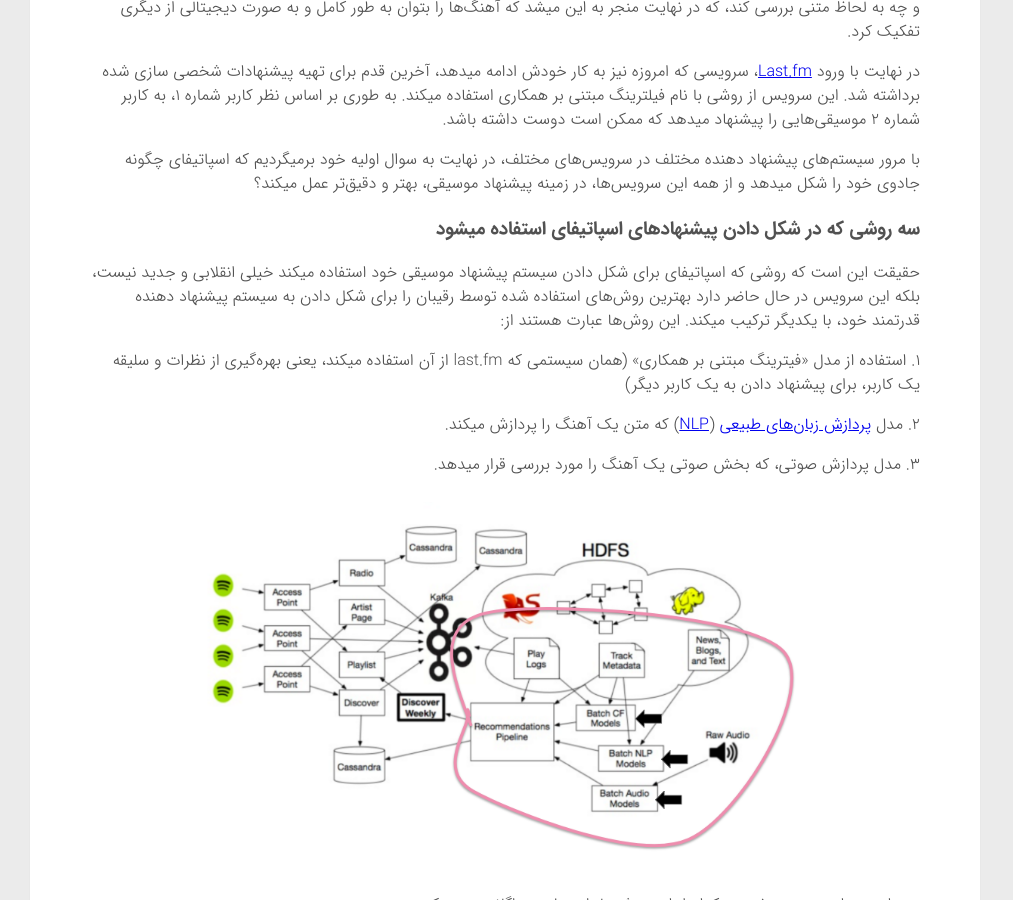
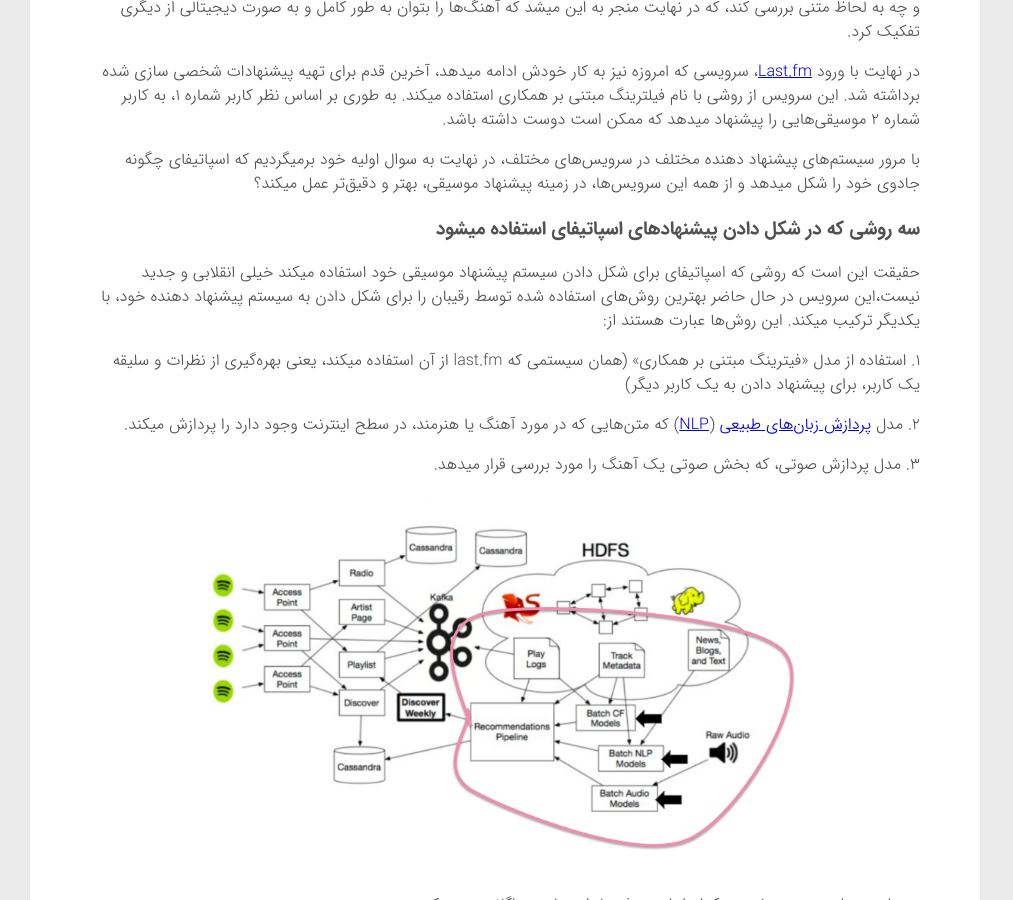
Before and after one commit to shkhaksar/fa, a Jekyll site: the page built from _posts/2018-08-01-the-magic-of-spotify.md, in a window 1280 px wide and 900 px high, scrolled down 2405 px. Shown: the whole window, without its empty margins (0-1013 px from the left). Built offline with Jekyll 4.4.1, drawn with Linux system fonts in a browser that asks for light colours; comment, search, counter and statistics services are not loaded; some of the changed text lies outside the part shown.

Commit message:
fix spotify post litterature

```diff
--- a/_posts/2018-08-01-the-magic-of-spotify.md
+++ b/_posts/2018-08-01-the-magic-of-spotify.md
@@ -35,11 +35,11 @@
 
 ### سه روشی که در شکل دادن پیشنهاد‌های اسپاتیفای استفاده میشود
 
-حقیقت این است که روشی که اسپاتیفای برای شکل دادن سیستم پیشنهاد موسیقی خود استفاده میکند خیلی انقلابی و جدید نیست، بلکه این سرویس در حال حاضر دارد بهترین روش‌های استفاده شده توسط رقیبان را برای شکل دادن به سیستم پیشنهاد دهنده قدرتمند خود، با یکدیگر ترکیب میکند. این روش‌ها عبارت هستند از:
+حقیقت این است که روشی که اسپاتیفای برای شکل دادن سیستم پیشنهاد موسیقی خود استفاده میکند خیلی انقلابی و جدید نیست،این سرویس در حال حاضر بهترین روش‌های استفاده شده توسط رقیبان را برای شکل دادن به سیستم پیشنهاد دهنده خود، با یکدیگر ترکیب میکند. این روش‌ها عبارت هستند از:
 
 ۱. استفاده از مدل «فیترینگ مبتنی بر همکاری» (همان سیستمی که last.fm از آن استفاده میکند، یعنی بهره‌گیری از نظرات و سلیقه یک کاربر، برای پیشنهاد دادن به یک کاربر دیگر)
 
-۲. مدل‌ [پردازش زبان‌های طبیعی](https://fa.wikipedia.org/wiki/پردازش_زبان‌های_طبیعی) ([NLP](https://en.wikipedia.org/wiki/Natural_language_processing)) که متن‌ یک آهنگ را پردازش میکند.
+۲. مدل‌ [پردازش زبان‌های طبیعی](https://fa.wikipedia.org/wiki/پردازش_زبان‌های_طبیعی) ([NLP](https://en.wikipedia.org/wiki/Natural_language_processing)) که متن‌هایی که در مورد آهنگ یا هنرمند، در سطح اینترنت وجود دارد را پردازش میکند.
 
 ۳. مدل‌ پردازش صوتی، که بخش صوتی یک آهنگ را مورد بررسی قرار میدهد.
 
```
Also changed, not shown: other parts of _posts/2018-08-01-the-magic-of-spotify.md (+1 -1 lines).
